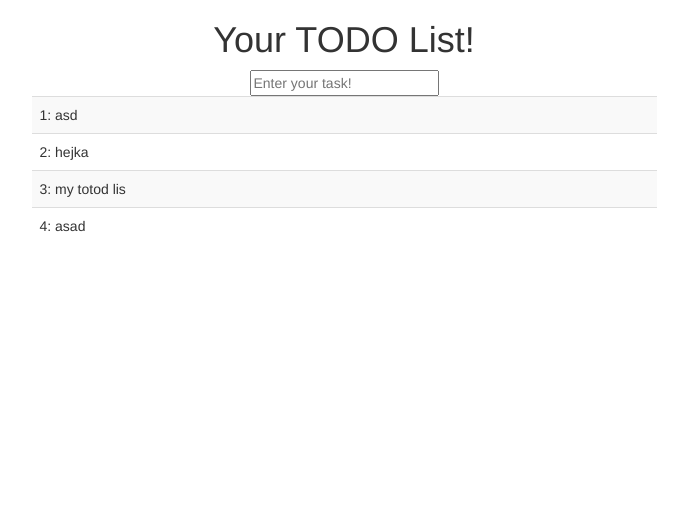
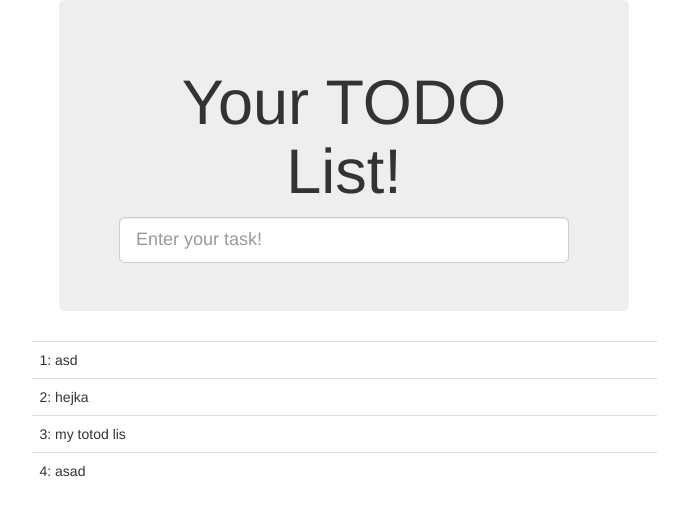
Before and after one commit to jankubierecki/django-TDD, a Django app: page /lists/5/ in a window 1280 px wide. Shown: the top 516 px of the page, without its empty margins (296-984 px from the left). Run offline with Django 3.2, Linux system fonts and the light colour scheme; data comes from the database, SQL or seed files in the repository; both versions use the stored data as it was after the commit; some libraries are stand-ins or nearby versions.

Commit message:
customizes main page

```diff
--- a/lists/templates/base.html
+++ b/lists/templates/base.html
@@ -5,16 +5,17 @@
     <title>TODO Lists</title>
     <meta name="viewport" content="width=device-width, initial-scale=1.0">
     <link rel="stylesheet" href="/static/bootstrap/css/bootstrap.min.css", media="screen">
+    <link rel="stylesheet" href="/static/css/base.css" media="screen">
 </head>
 
 <body>
 
     <div class="container">
-        <div class="col-md-6 col-md-offset-3">
+        <div class="col-md-6 col-md-offset-3 jumbotron">
             <div class="text-center">
                 <h1>{% block header_text %} {% endblock %}</h1>
                 <form method="POST" action="{% block form_action %} {% endblock %}">
-                    <input type="text" name="new_item" id="id_new_item" placeholder="Enter your task!">
+                    <input type="text" name="new_item" id="id_new_item" class="form-control input-lg" placeholder="Enter your task!">
                     {% csrf_token %}
                 </form>
             </div>
--- a/lists/templates/list.html
+++ b/lists/templates/list.html
@@ -5,7 +5,7 @@
 {% block form_action %}/lists/{{ list.id }}/add_item{% endblock %}
 
 {% block table %}
-    <table id="id_list_table" class="table table-striped" class="table-bordered">
+    <table id="id_list_table" class="table">
         {% for item in list.item_set.all %}
         <tr >
             <td > {{ forloop.counter }}: {{ item.text }}</td>
```
Also changed, not shown: db.sqlite3.
